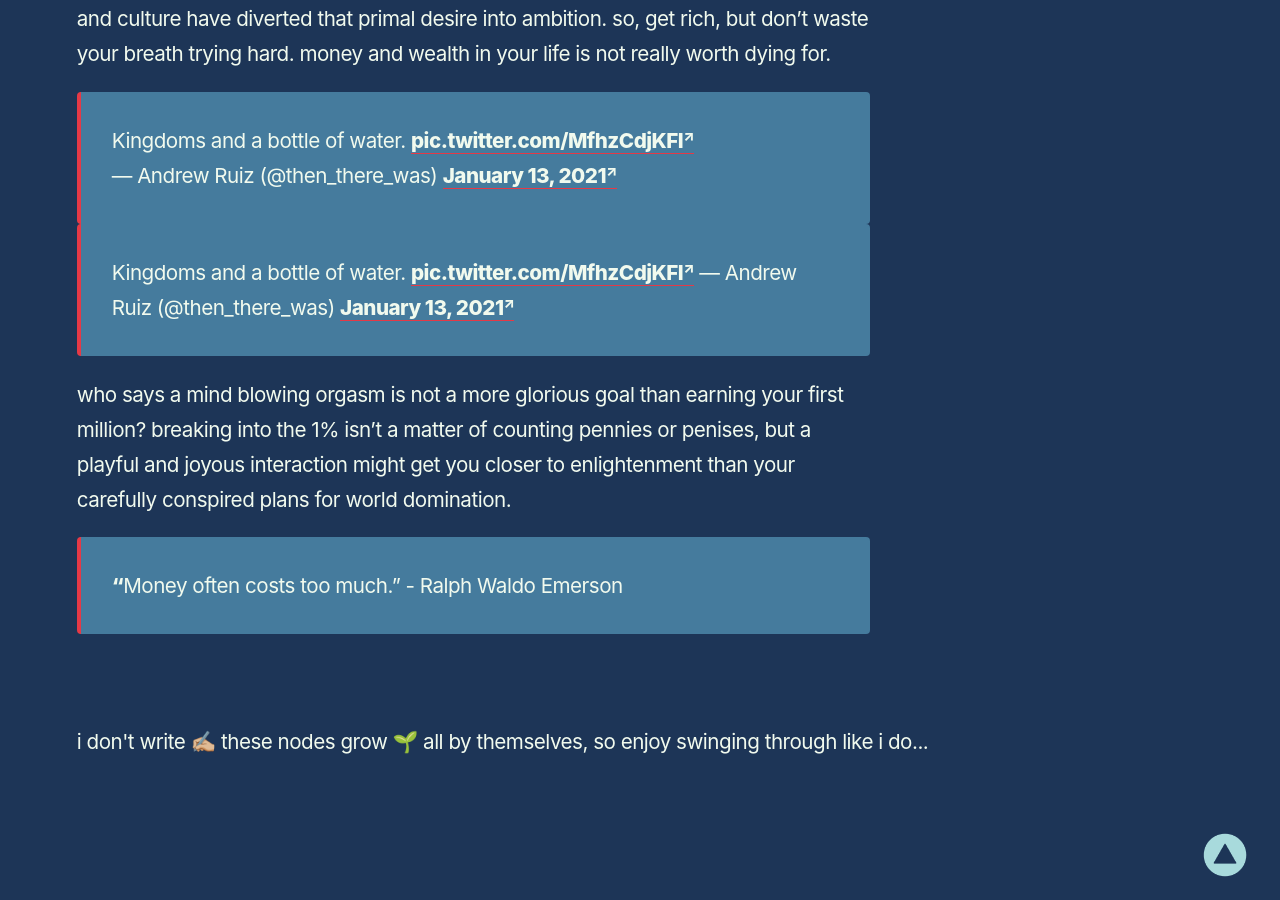
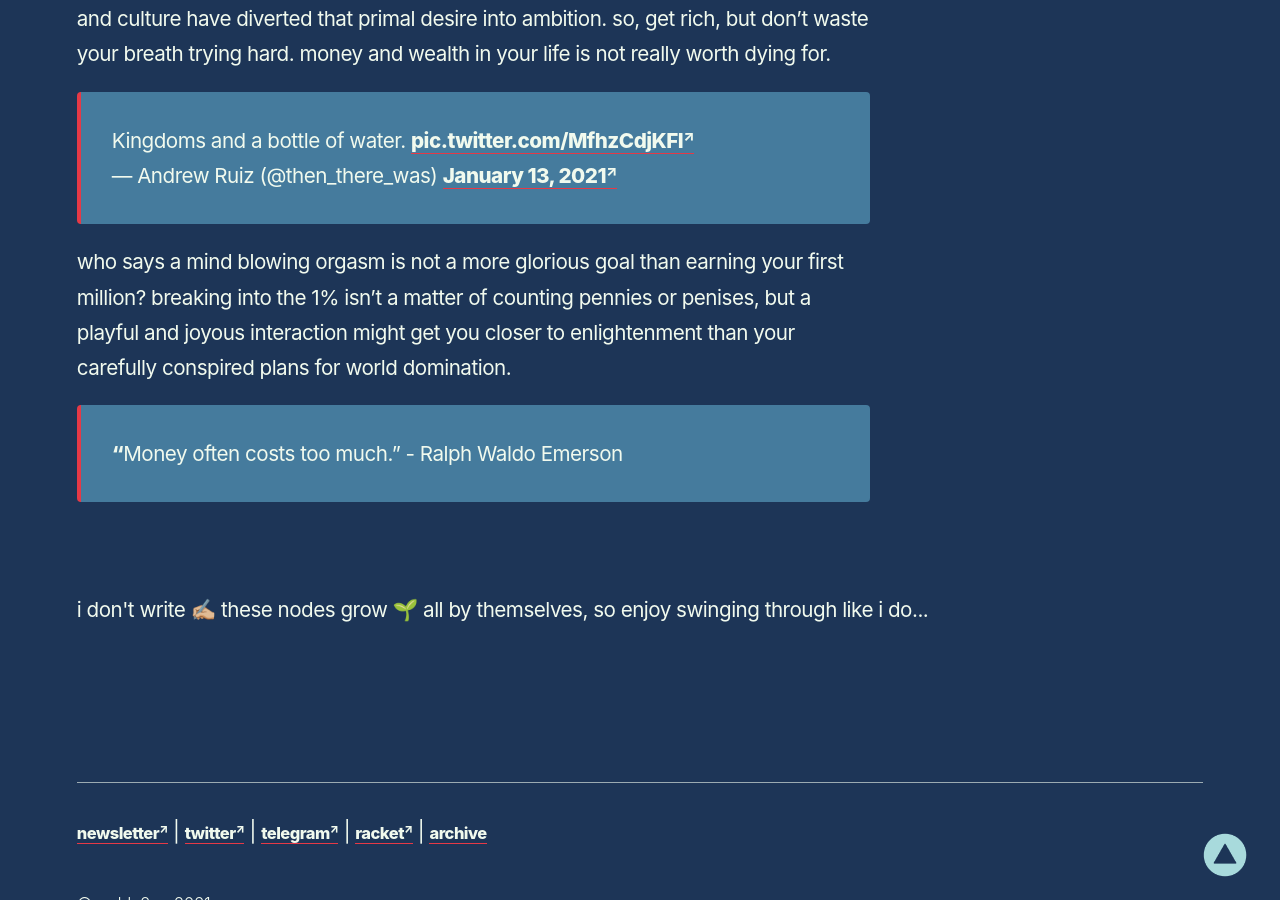
Before and after one commit to reddy2go/redgarden, a Jekyll site: the page built from _notes/wealth poverty playing with money.md, in a window 1280 px wide and 900 px high, scrolled down 2828 px. Built offline with Jekyll 4.4.1, drawn with Linux system fonts in a browser that asks for light colours; some web fonts are replaced; comment, search, counter and statistics services are not loaded.

Commit message:
auto commit

```diff
--- a/_notes/wealth poverty playing with money.md
+++ b/_notes/wealth poverty playing with money.md
@@ -44,10 +44,6 @@ in a civilisation where sex is glorified and vilified, the domestic shackles of
 
 <blockquote class="twitter-tweet" data-theme="dark"><p lang="en" dir="ltr">Kingdoms and a bottle of water. <a href="https://t.co/MfhzCdjKFI">pic.twitter.com/MfhzCdjKFI</a></p>&mdash; Andrew Ruiz (@then_there_was) <a href="https://twitter.com/then_there_was/status/1349152209565409280?ref_src=twsrc%5Etfw">January 13, 2021</a></blockquote> <script async src="https://platform.twitter.com/widgets.js" charset="utf-8"></script>
 
-
-> Kingdoms and a bottle of water. [pic.twitter.com/MfhzCdjKFI](https://t.co/MfhzCdjKFI)
-> &mdash; Andrew Ruiz (@then_there_was) [January 13, 2021](https://twitter.com/then_there_was/status/1349152209565409280?ref_src=twsrc%5Etfw)
-
 who says a mind blowing orgasm is not a more glorious goal than earning your first million? breaking into the 1% isn't a matter of counting pennies or penises, but a playful and joyous interaction might get you closer to enlightenment than your carefully conspired plans for world domination.
 
 > **"**Money often costs too much." - Ralph Waldo Emerson
```
